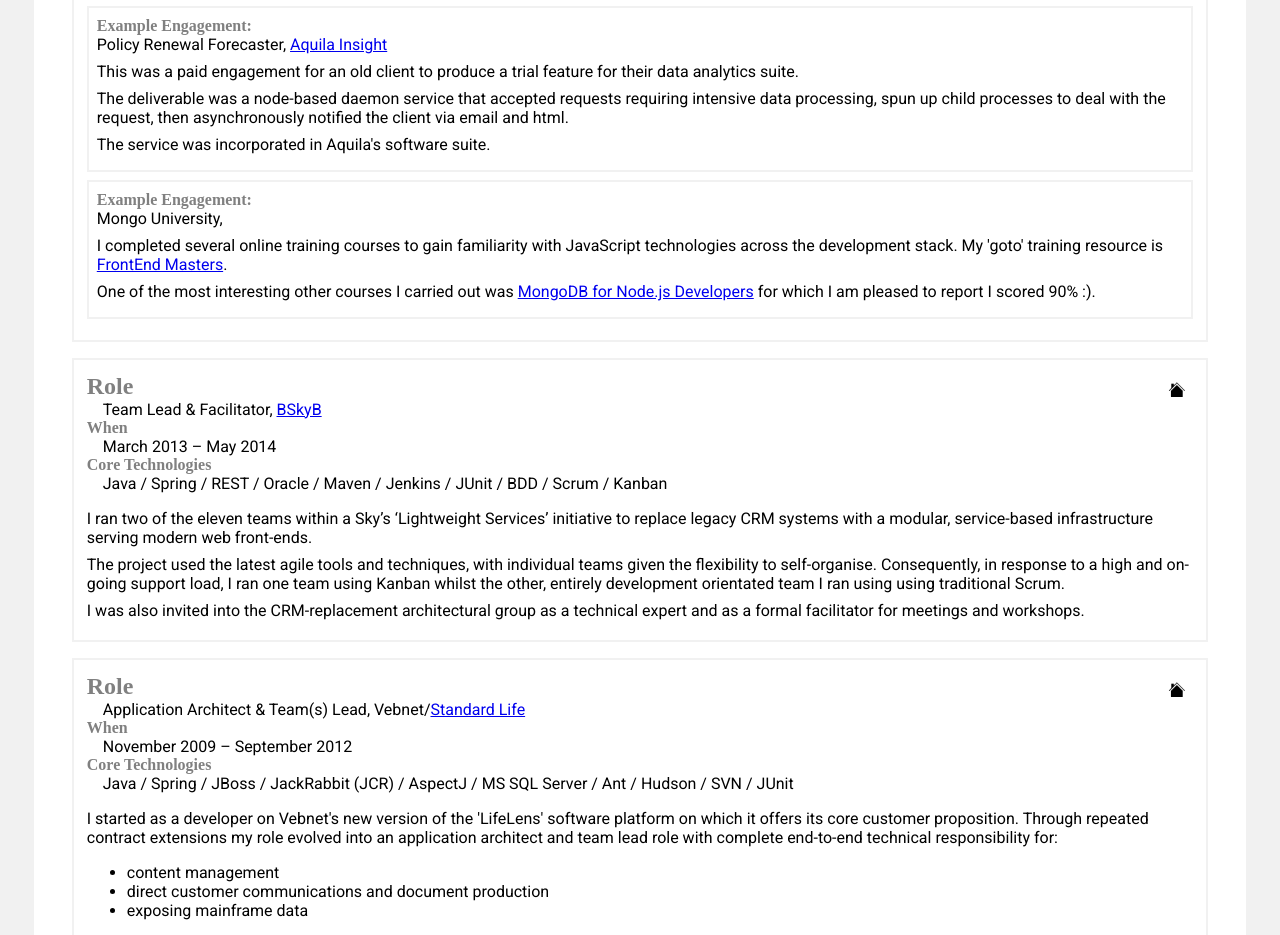
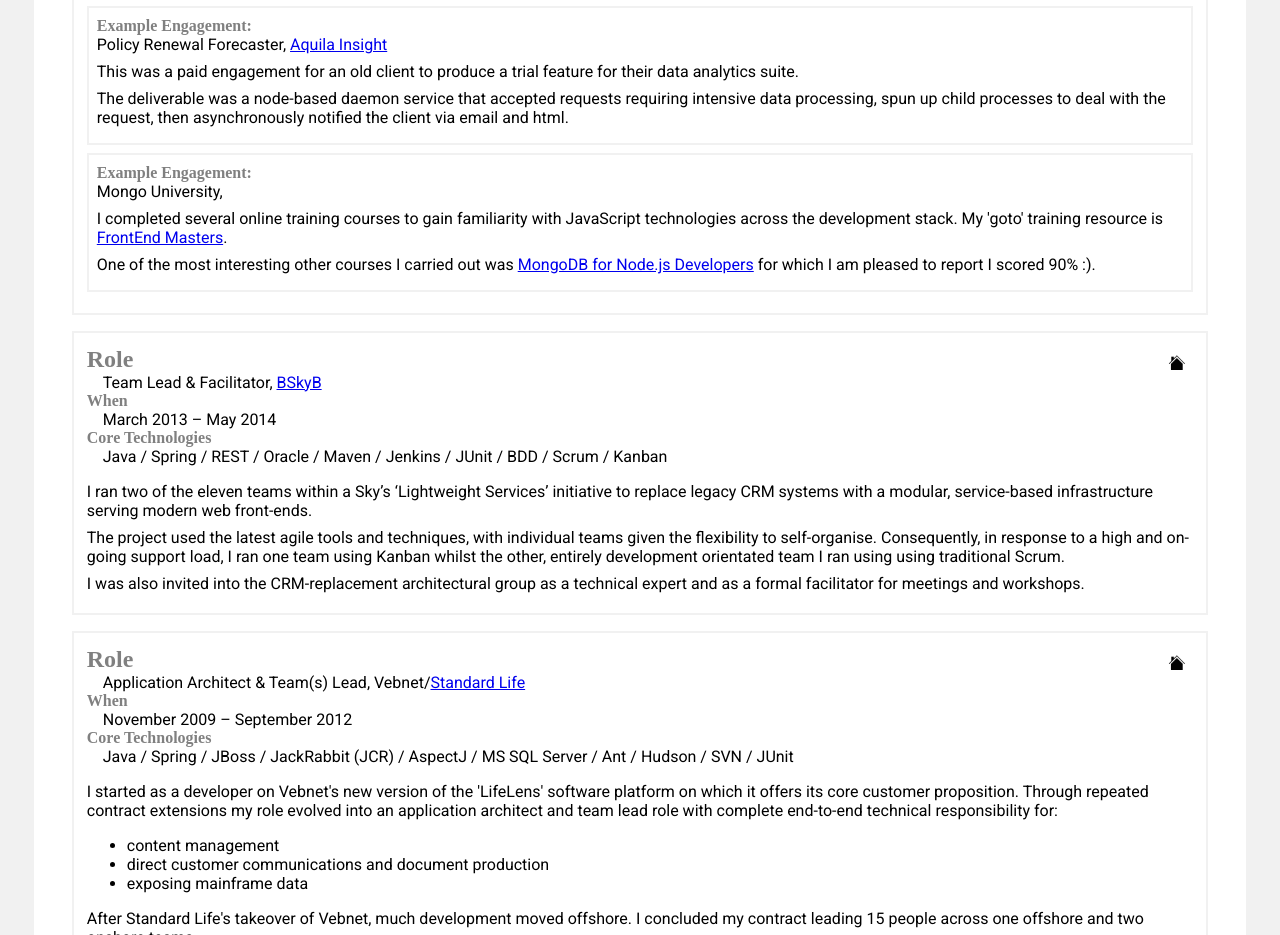
Before and after one commit to numical/numical-website, a plain HTML site: page cv.html in a window 1280 px wide. Shown: the part 1982-2917 px from the top of the page. Drawn offline with Linux system fonts and the light colour scheme.

Commit message:
updated cv

```diff
--- a/cv.html
+++ b/cv.html
@@ -209,7 +209,6 @@
             <p>This was a paid engagement for an old client to produce a trial feature for their data analytics suite.</p>
             <p>The deliverable was a node-based daemon service that accepted requests requiring intensive data processing, spun
               up child processes to deal with the request, then asynchronously notified the client via email and html.</p>
-            <p>The service was incorporated in Aquila's software suite.</p>
           </div>
           <div class="example_engagement">
             <p>Mongo University,
```
